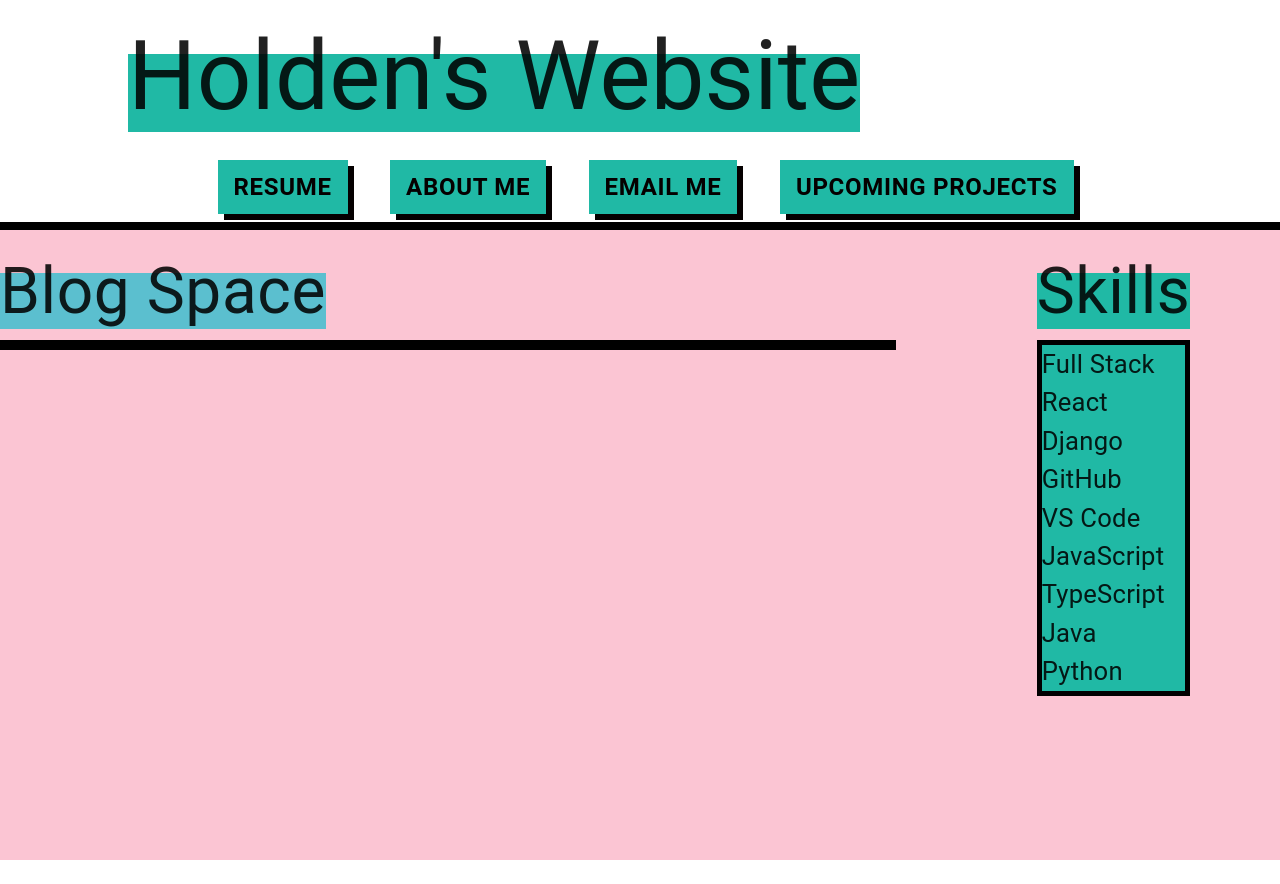
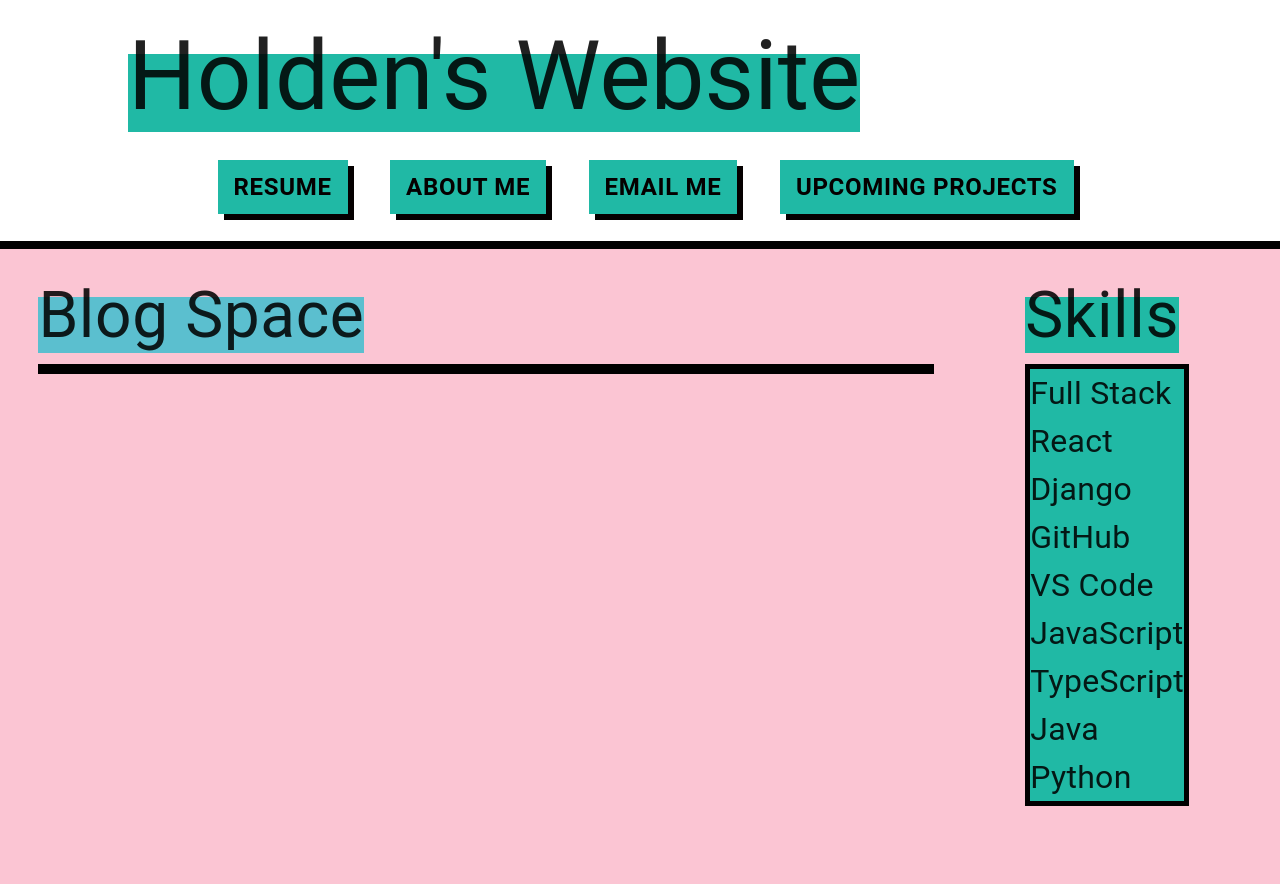
Before and after one commit to HoldenGjuka/personal-website-frontend, a React (Create React App) app: page / in a window 1280 px wide. Before the commit the page ends 860 px from the top, so only its background shows below. Built offline with nearby package versions, Linux system fonts and the light colour scheme; no server answers.

Commit message:
Added proper spacing to blogspace and appbar

```diff
--- a/src/App.js
+++ b/src/App.js
@@ -9,6 +9,7 @@ import Header from './components/header'
 import Body from './components/body'
 import Divider from './components/divider/index.js';
 import { Background as PinkBackground } from './styles/background/index.js'
+import { Remainder } from './styles/remainder'
 
 
 
@@ -20,9 +21,8 @@ export default function App () {
           <Appbar />
           <Divider />
         <PinkBackground>
-
-
           <Body />
+          <Remainder />
         </PinkBackground>
     </ThemeProvider>
   )
--- a/src/styles/appbar/index.js
+++ b/src/styles/appbar/index.js
@@ -8,6 +8,7 @@ import theme from '../theme/index.js'
 export const MyList = styled(List)(({ type }) => ({
   display: type === 'row' ? 'flex' : 'block',
   marginLeft: '17%',
+  marginBottom: '1.5%',
   gap: '4%',
   [theme.breakpoints.down("md")]: {
     alignitems: 'center',
--- a/src/styles/body/index.js
+++ b/src/styles/body/index.js
@@ -11,11 +11,8 @@ import theme from '../theme/index.js'
 //container
 export const BodyContainer = styled(Box, Colors)(() => ({
   display: 'flex',
-  gap: '4%',
   flexDirection:'row',
-  marginTop: 14,
-  justifyContent: 'center',
-  alignitems: 'center',
+  marginTop: '1.5%',
   maxWidth: 'false',
 }))
 
@@ -23,6 +20,7 @@ export const BodyContainer = styled(Box, Colors)(() => ({
 export const BlogSpaceContainer = styled(Box)(() => ({
   display: 'flex',
   flex: '1 0 auto',
+  marginLeft: '3%',
 }))
 
 const SpanBox = React.forwardRef(function SpanBox(props, ref) {
@@ -132,15 +130,15 @@ export const GreenHighlightSpanBox = styled(SpanBox, Colors, theme)(() => ({
 //formatting for skills body text
 export const SkillsBody = styled(Typography)(() => ({
   [theme.breakpoints.down("md")]: {
-    fontSize: '1.2em',
+    fontSize: '1.6em',
   },
   [theme.breakpoints.between("md", "lg")]: {
-    fontSize: '1.4em',
+    fontSize: '1.8em',
   },
   [theme.breakpoints.up("lg")]: {
-    fontSize: '1.6em',
+    fontSize: '2.0em',
   },
   [theme.breakpoints.up("xl")]: {
-    fontSize: '1.8em',
+    fontSize: '2.2em',
   },
 }))
--- /dev/null
+++ b/src/styles/remainder/index.js
@@ -0,0 +1,17 @@
+import { styled } from '@mui/material/styles'
+import { Box } from '@mui/system'
+import { Colors } from '../theme'
+
+//flex container
+export const RemainderContainer = styled(Box)(() => ({
+  height: '100vh',
+}))
+
+//takes up remaining space in the viewport
+export const Remainder = styled(Box)(() => ({
+  width: '100%',
+  flexGrow: '1',
+  flexDirection: 'column',
+
+  backgroundColor: Colors.pink,
+}))
```
